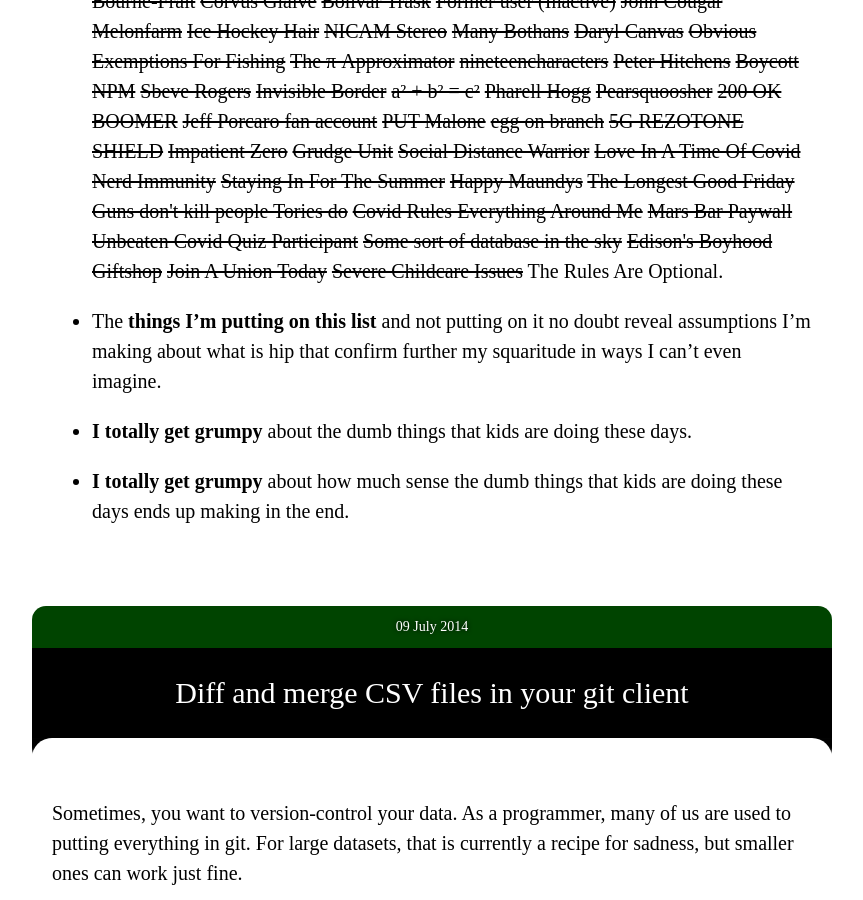
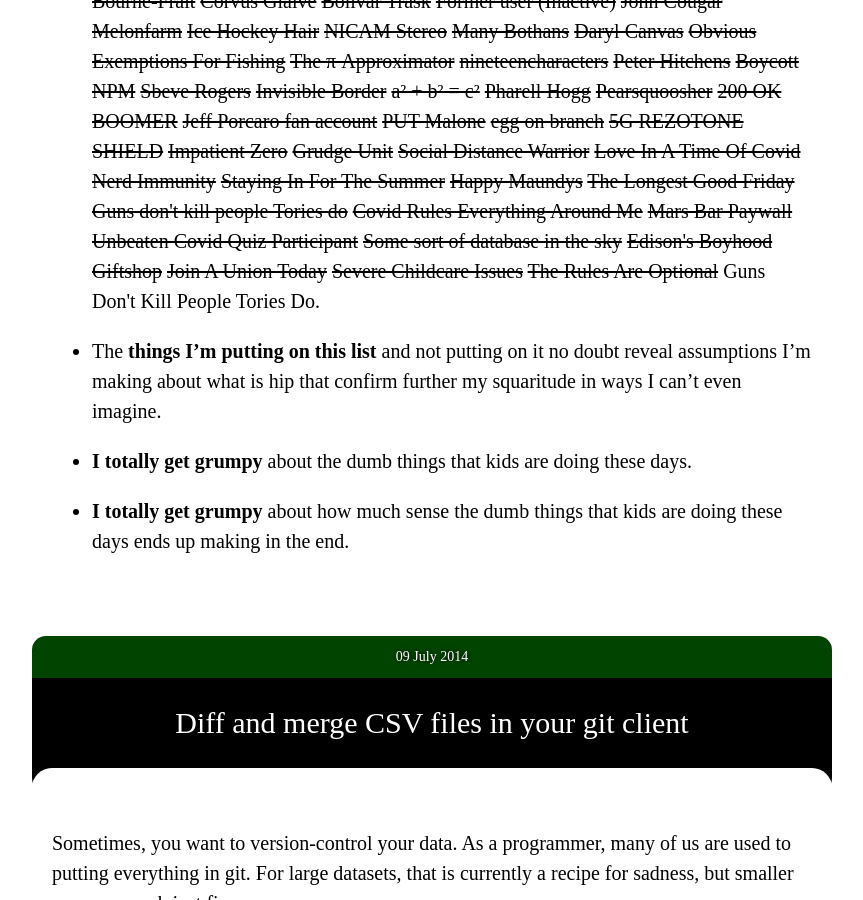
Before and after one commit to paulfitz/paulfitz.github.io, a Jekyll site: the page built from index.html, in a window 1280 px wide and 900 px high, scrolled down 22191 px. Shown: the whole window, without its empty margins (208-1071 px from the left). Built offline with Jekyll 4.4.1, drawn with Linux system fonts in a browser that asks for light colours; nearby versions of some CDN libraries.

Commit message:
add a pikesleyism

```diff
--- a/_data/pikes.json
+++ b/_data/pikes.json
@@ -219,5 +219,6 @@
   "Edison&#39;s Boyhood Giftshop",
   "Join A Union Today",
   "Severe Childcare Issues",
-  "The Rules Are Optional"
+  "The Rules Are Optional",
+  "Guns Don&#39;t Kill People Tories Do"
 ]
```
